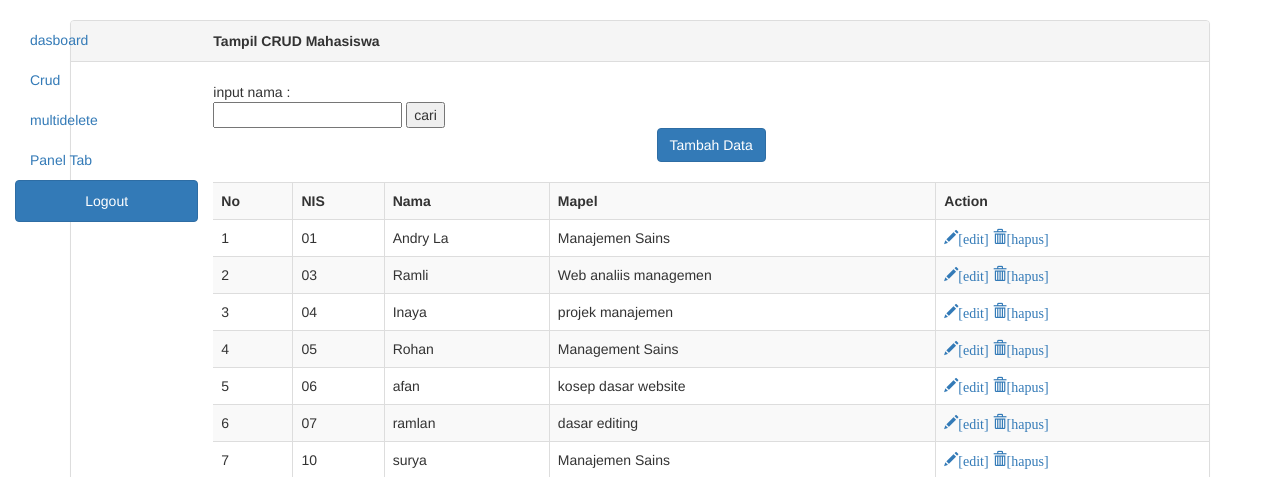
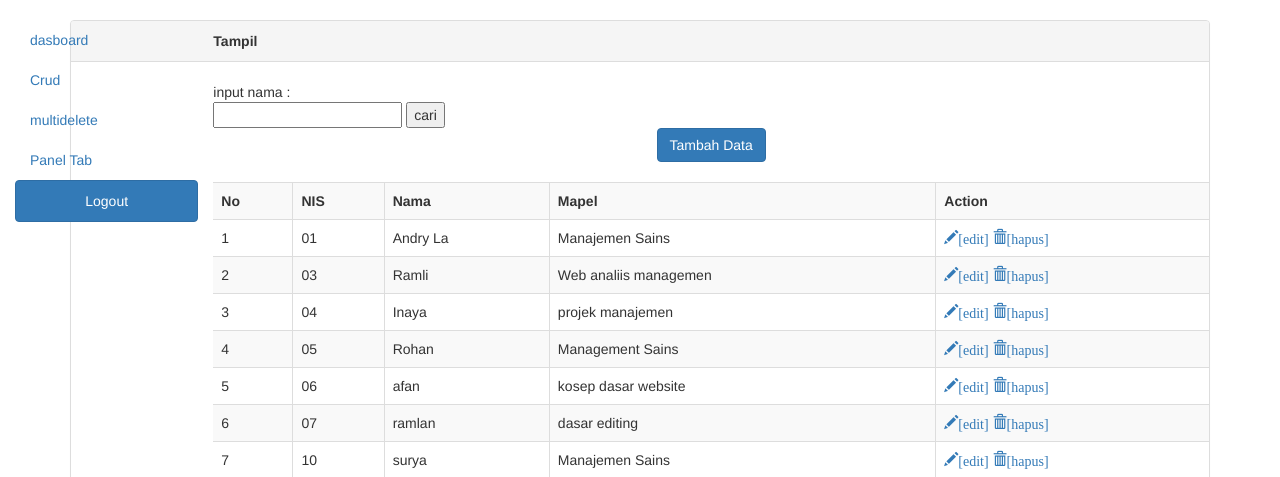
Before and after one commit to ditamahardikas/CodeIgniter, a CodeIgniter app: page /CodeIgniter/index.php/c_gaji/cari in a window 1280 px wide. Shown: the part 52-529 px from the top of the page. Run offline with CodeIgniter, Linux system fonts and the light colour scheme; data comes from the database, SQL or seed files in the repository; data that the repository does not hold is empty; some libraries are stand-ins or nearby versions.

Commit message:
coba commit bash

```diff
--- a/application/views/v_tampil.php
+++ b/application/views/v_tampil.php
@@ -9,7 +9,7 @@
 <body>
 <div class="container">
 	<div class="panel panel-default">
-	<div class="panel-heading"><b>Tampil CRUD Mahasiswa</b></div>
+	<div class="panel-heading"><b>Tampil</b></div>
 	<br>
 		<?php print 'input nama : ';?>
 		<br>
```
